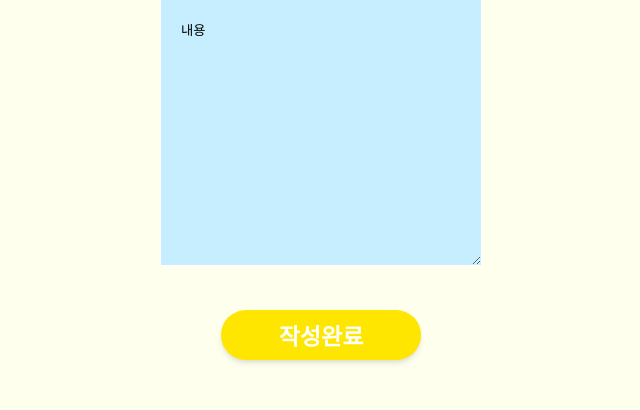
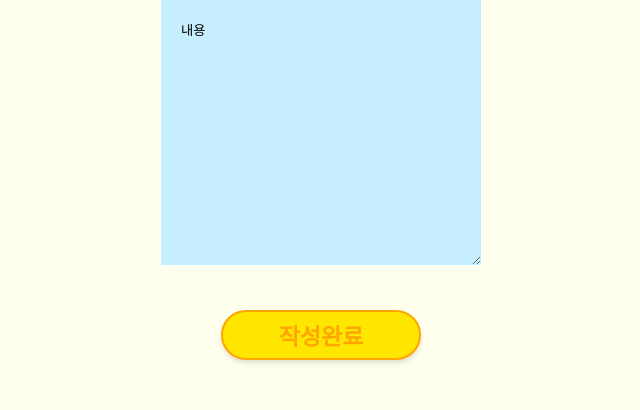
Before and after one commit to Line-4-Hackathon/oheungRolling_project, a Django app: template rollingPaper/templates/post.html in a window 1280 px wide, with the pointer over the restyled element. Shown: the part 188-598 px from the top of the page, without its empty margins (319-959 px from the left). Run offline with Django 3.2, Linux system fonts and the light colour scheme; the template is opened without the code that fills it, so the values that code supplies are empty; some libraries are stand-ins or nearby versions.

Commit message:
Update post.html

```diff
--- a/rollingPaper/templates/post.html
+++ b/rollingPaper/templates/post.html
@@ -104,6 +104,11 @@
             font-size: 23px;
             box-shadow: 0 4px 6px -1px rgba(0, 0, 0, 0.1), 0 2px 4px -1px rgba(0, 0, 0, 0.06);
         }
+	.submit_btn:hover {
+            color: orange;
+            border-style: solid;
+            border-color: orange;
+        }
 
     </style>
 
```
